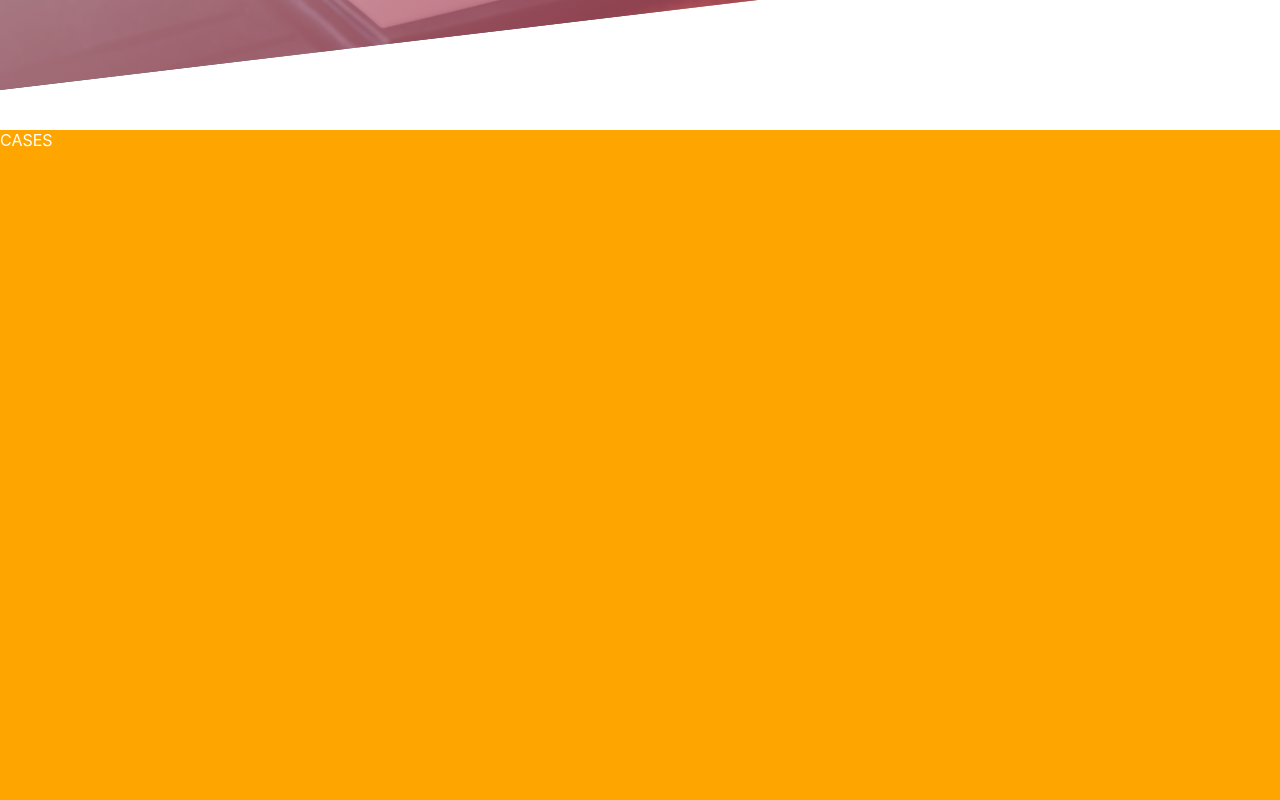
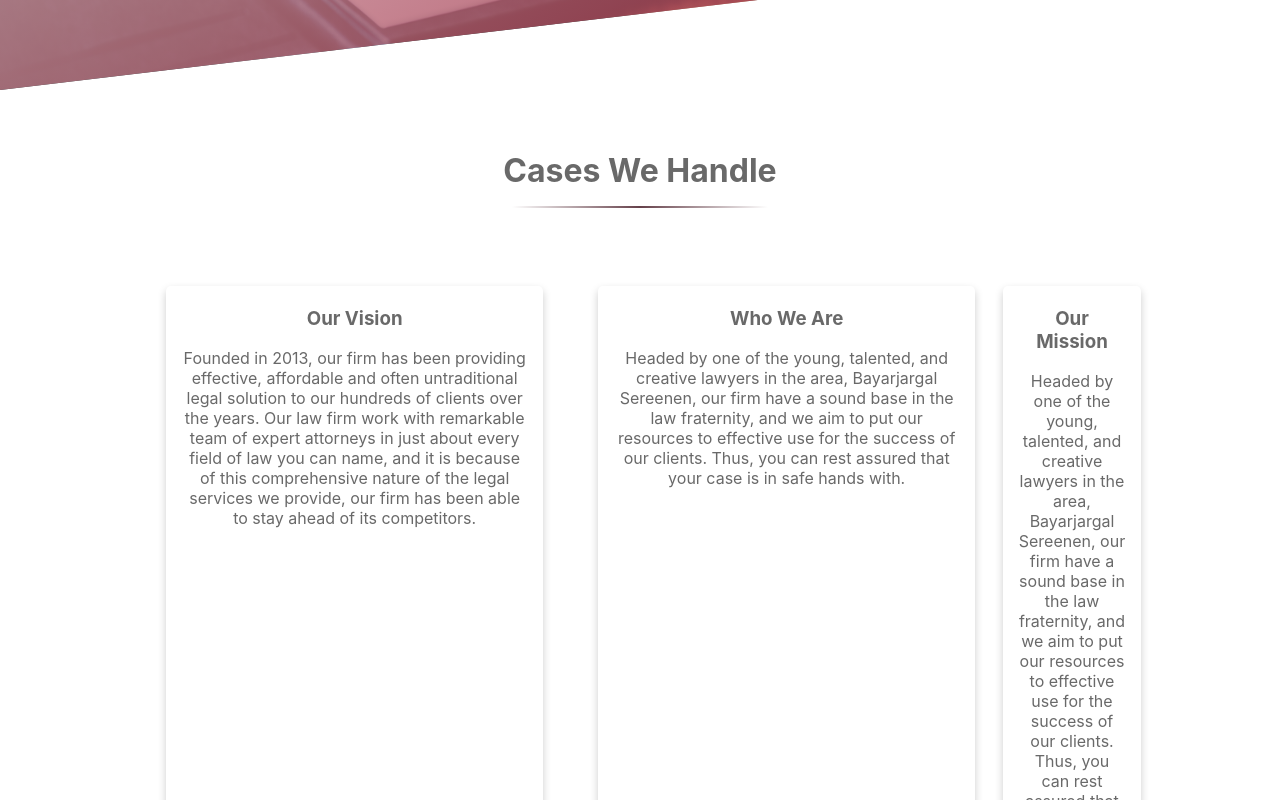
Before and after one commit to relram3/project, a React (Create React App) app: page / in a window 1280 px wide. Shown: the part 740-1540 px from the top of the page. Built offline with nearby package versions, Linux system fonts and the light colour scheme.

Commit message:
initial design on footer, cases, and blog entry

```diff
--- a/src/common/BlogEntries.js
+++ b/src/common/BlogEntries.js
@@ -4,7 +4,46 @@ class BlogEntries extends Component {
     render() {
         return (
             <div class="blogEntries">
-                BLOG ENTRIES
+                <h1 id = 'header'>Recent Blog Entries <hr className = 'hrBlog'></hr> </h1>
+                <div className = 'cards'>
+                    <div className = 'details-1'>
+                        <a href="http://tsegtslawgroup.com/2017/04/07/the-petition-fee-for-h1b-has-been-increased/">
+                            <img className = 'blogEntry' src="http://tsegtslawgroup.com/wp-content/uploads/2017/04/blog1.jpg" alt="THE PETITION FEE FOR H1B HAS BEEN INCREASED!"></img>
+                        </a>
+                        <div className = 'comments'>
+                            <a href="http://tsegtslawgroup.com/2017/04/07/" className="post-date">
+                                <time datetime="2017-04-07T17:59:58+00:00" title="2017-04-07T17:59:58+00:00">07 Apr 2017</time>
+                            </a>
+                            <a href="http://tsegtslawgroup.com/2017/04/07/the-petition-fee-for-h1b-has-been-increased/#respond" className="post-comments-count">0 comments</a>
+                        </div>
+                        <h1>
+                            <a className = 'title' href="http://tsegtslawgroup.com/2017/04/07/the-petition-fee-for-h1b-has-been-increased/" title="THE PETITION FEE FOR H1B HAS BEEN INCREASED!" rel="bookmark">THE PETITION FEE FOR H1B HAS BEEN INCREASED!</a>
+                        </h1>
+                        <div class="legalalienposts_item_excerpt">
+                            H-1B visa petition fee has been increased by $4000 on Friday, December 18, 2015, by a new US Congress bill…
+                            <hr className = 'hrExcerpt'></hr>
+                        </div>
+                    </div>
+
+                    <div className = 'details-2'>
+                        <a href="http://tsegtslawgroup.com/2017/04/07/usa-citizen-boloh-usa-army-mavni-program/">
+                            <img className = 'blogEntry' src="http://tsegtslawgroup.com/wp-content/uploads/2017/04/blog2.jpg" alt="USA Citizen boloh USA Army MAVNI Program"></img>
+                        </a>
+                        <div className = 'comments'>
+                            <a href="http://tsegtslawgroup.com/2017/04/07/" className="post-date">
+                                <time datetime="2017-04-07T17:59:58+00:00" title="2017-04-07T17:59:58+00:00">07 Apr 2017</time>
+                            </a>
+                            <a href="http://tsegtslawgroup.com/2017/04/07/usa-citizen-boloh-usa-army-mavni-program/#respond" className="post-comments-count">0 comments</a>
+                        </div>
+                        <h1>
+                            <a className = 'title' href="http://tsegtslawgroup.com/2017/04/07/usa-citizen-boloh-usa-army-mavni-program/" title="USA Citizen boloh USA Army MAVNI Program" rel="bookmark">USA Citizen boloh USA Army MAVNI Program</a>
+                        </h1>
+                        <div class="legalalienposts_item_excerpt">
+                            АНУ- Арми ийн АНУ – иргэншил олгох МАВНИ Программ MAVNI: Military Accessions Vital To The National Interest Хэрвээ та АНУ-д…
+                            <hr className = 'hrExcerpt'></hr>
+                        </div>
+                    </div>
+                </div>
             </div>
         )
     }
--- a/src/common/Cases.js
+++ b/src/common/Cases.js
@@ -4,7 +4,24 @@ class Cases extends Component {
     render() {
         return (
             <div className="cases">
-                CASES
+                <h1 id = 'header'>Cases We Handle <hr className = 'hrCases'></hr> </h1>
+                <div className = 'cards'>
+                        <div className = 'details-1'>
+                            <h3>Our Vision</h3>
+                            Founded in 2013, our firm has been providing effective, affordable and often untraditional legal solution to our hundreds of clients over the years. Our law firm work with remarkable team of expert attorneys in just about every field of law you can name, and it is because of this comprehensive nature of the legal services we provide, our firm has been able to stay ahead of its competitors.
+                        </div>
+                        <div className = 'details-2'>
+                            <h3>Who We Are</h3>
+                            <span>
+                                Headed by one of the young, talented, and creative lawyers in the area, Bayarjargal Sereenen, our firm have a sound base in the law fraternity, and we aim to put our resources to effective use for the success of our clients.  Thus, you can rest assured that your case is in safe hands with.
+                            </span>
+                        </div>
+
+                        <div className = 'details-3'>
+                        <h3> Our Mission</h3>
+                        Headed by one of the young, talented, and creative lawyers in the area, Bayarjargal Sereenen, our firm have a sound base in the law fraternity, and we aim to put our resources to effective use for the success of our clients.  Thus, you can rest assured that your case is in safe hands with.
+                        </div>
+                </div>
             </div>
         )
     }
--- a/src/common/Footer.js
+++ b/src/common/Footer.js
@@ -4,7 +4,11 @@ class Footer extends Component {
     render() {
         return (
             <div className="footer">
-                FOOTER
+                <hr></hr>
+                <img id='logo' src="http://tsegtslawgroup.com/wp-content/uploads/2017/04/logo-footer.png" alt="Tsegts Law Group" className="footer-logo_img" width="171" height="58"></img>
+                <div>
+                © 2018 Tsegts Law Group, Inc. All Rights Reserved
+                </div>
             </div>
         )
     }
--- a/src/styles/App.css
+++ b/src/styles/App.css
@@ -1,4 +1,4 @@
 .App {
   display: grid;
-  grid-template-rows: 70px repeat(6, 100vh);
+  grid-template-rows: 70px repeat(5, 100vh) 20vh;
 }
--- a/src/styles/blogEntries.css
+++ b/src/styles/blogEntries.css
@@ -1,4 +1,106 @@
 .blogEntries {
-  background-color: red;
-  color: white;
+  background-color: white;
+  color: #696969;
+  align-self: baseline;
 }
+
+#header {
+  text-align: center;
+  padding-bottom: 40px;
+}
+
+.cards {
+  display: grid;
+  grid-template-columns: repeat(5,1fr);
+  text-align: center;
+  align-items: start;
+  justify-items: center;
+}
+
+a {
+  text-decoration: none;
+}
+
+.hrBlog {
+  border: 0;
+  height: 2px;
+  width: 20%;
+  background-image: linear-gradient(to right, rgba(50, 0, 13, 0), rgba(50, 0, 13, 0.75), rgba(50, 0, 13, 0));
+}
+
+.blogEntry {
+  width: 100%;
+}
+
+.details-1 {
+  text-align: center;
+  grid-column: 2 / 3;
+  box-shadow: 0 4px 8px 0 rgba(0,0,0,0.2);
+  transition: 0.3s;
+  border-radius: 5px;
+  height: 100%;
+  width: 400px;
+}
+.details-2 {
+  text-align: center;
+  grid-column: 3 / 4;
+  box-shadow: 0 4px 8px 0 rgba(0,0,0,0.2);
+  transition: 0.3s;
+  border-radius: 5px;
+  height: 100%;
+  width: 400px;
+}
+.details-3 {
+  text-align: center;
+  grid-column: 4 / 5;
+  box-shadow: 0 4px 8px 0 rgba(0,0,0,0.2);
+  transition: 0.3s;
+  border-radius: 5px;
+  height: 100%;
+}
+
+.comments {
+  display:grid;
+  grid-template-columns: repeat(2,1fr);
+}
+
+a:visited{
+  color:#4e5355;
+}
+
+.post-date {
+  color:#4e5355;
+  text-align: left;
+}
+.post-comments-count {
+  color:#4e5355;
+  text-align: right;
+}
+
+.post-date:hover {
+  color:#89010a;
+}
+
+.post-comments-count:hover {
+  color:#89010a;
+}
+
+.title {
+  font-size: 1.5rem;
+  color: #4e5355;
+}
+.title:hover {
+  color: #89010a;
+}
+
+.details-1:hover .details-2:hover .details-3:hover {
+  box-shadow: 0 8px 16px 0 rgba(0,0,0,0.2);
+}
+
+.hrExcerpt {
+  margin-top: 8px;
+  border: 0;
+  height: 1px;
+  width: 80%;
+  background-image: linear-gradient(to right, rgba(50, 0, 13, 0), rgba(50, 0, 13, 0.75), rgba(50, 0, 13, 0));
+}
--- a/src/styles/cases.css
+++ b/src/styles/cases.css
@@ -1,4 +1,60 @@
 .cases {
-  background-color: orange;
-  color: white;
+  background-color: white;
+  color: #696969;
+  align-self: baseline;
 }
+
+#header {
+  text-align: center;
+  padding-bottom: 40px;
+}
+
+.cards {
+  display: grid;
+  grid-template-columns: repeat(5,1fr);
+  text-align: center;
+  align-items: start;
+  justify-items: center;
+}
+
+.hrCases {
+  border: 0;
+  height: 2px;
+  width: 20%;
+  background-image: linear-gradient(to right, rgba(50, 0, 13, 0), rgba(50, 0, 13, 0.75), rgba(50, 0, 13, 0));
+}
+
+.details-1 {
+  max-width: 80%;
+  text-align: center;
+  grid-column: 2 / 3;
+  box-shadow: 0 4px 8px 0 rgba(0,0,0,0.2);
+  transition: 0.3s;
+  border-radius: 5px;
+  padding: 2px 16px;
+  height: 100%;
+}
+.details-2 {
+  max-width: 80%;
+  text-align: center;
+  grid-column: 3 / 4;
+  box-shadow: 0 4px 8px 0 rgba(0,0,0,0.2);
+  transition: 0.3s;
+  border-radius: 5px;
+  padding: 2px 16px;
+  height: 100%;
+}
+.details-3 {
+  max-width: 80%;
+  text-align: center;
+  grid-column: 4 / 5;
+  box-shadow: 0 4px 8px 0 rgba(0,0,0,0.2);
+  transition: 0.3s;
+  border-radius: 5px;
+  padding: 2px 16px;
+  height: 100%;
+}
+
+.details-1:hover .details-2:hover .details-3:hover {
+  box-shadow: 0 8px 16px 0 rgba(0,0,0,0.2);
+}
--- a/src/styles/footer.css
+++ b/src/styles/footer.css
@@ -1,4 +1,14 @@
 .footer {
-  background-color: darkgreen;
+  width: 100%;
+  bottom: 0;
+  background-color: #696969;
   color: white;
+  text-align: center;
 }
+
+hr {
+  border: 0;
+  height: 2px;
+  width: 20%;
+  background-image: linear-gradient(to right, rgba(41,41,41, 0), rgba(41,41,41, 0.75), rgba(41,41,41, 0));
+}
```
